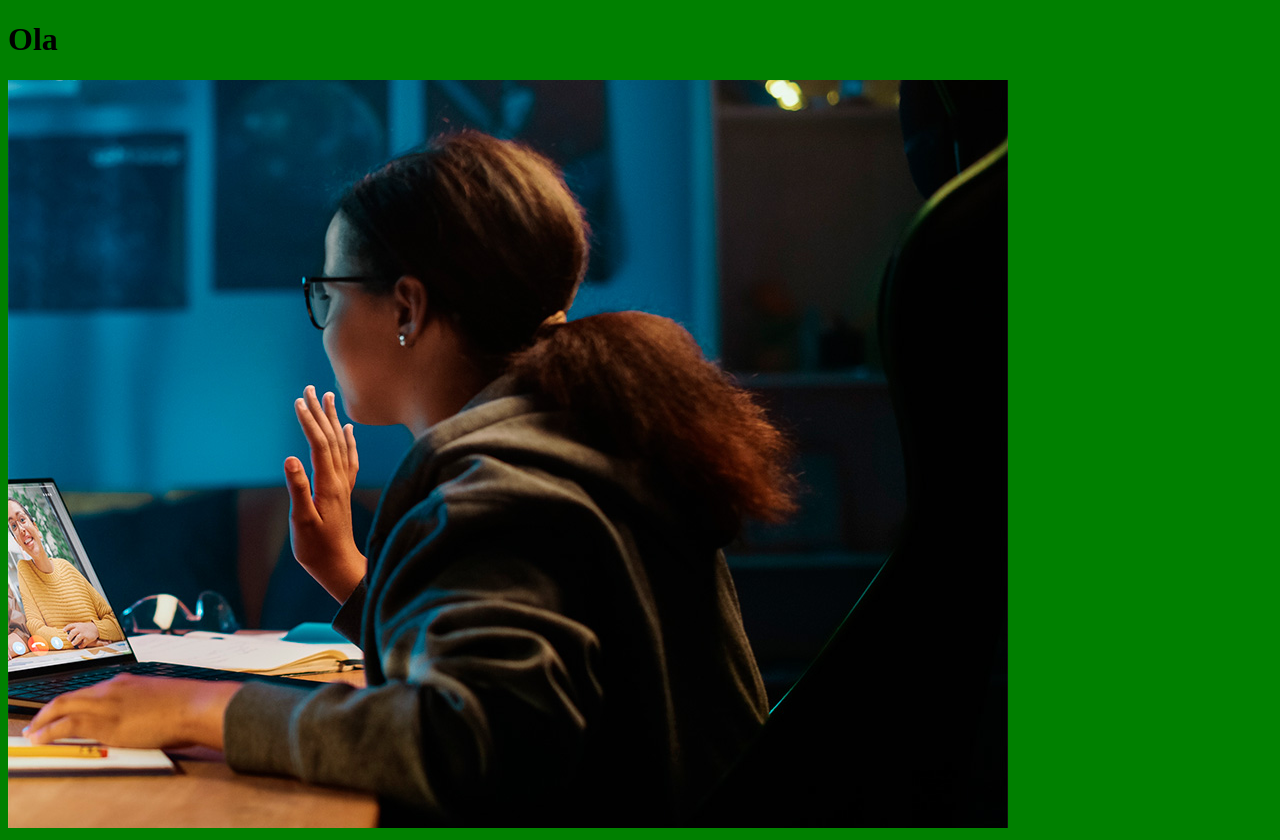
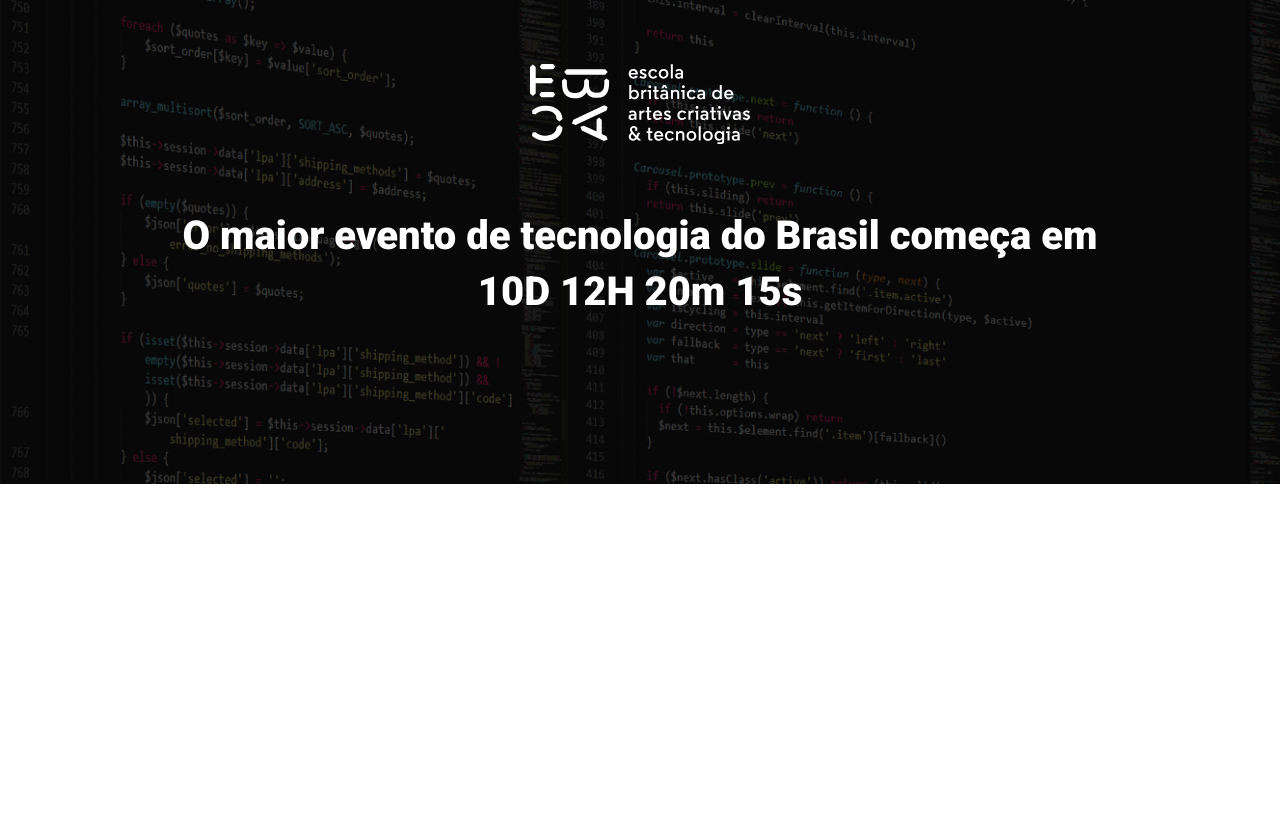
Before and after one commit to Marcel-ORRJ/tech_talks-landing-page, a website built with Parcel: page src/index.html in a window 1280 px wide. After the commit the page ends 800 px from the top, so only its background shows below. Built offline with nearby package versions, Linux system fonts and the light colour scheme.

Commit message:
:bulb: Criando o hero

```diff
--- a/src/index.html
+++ b/src/index.html
@@ -3,14 +3,22 @@
 
 <head>
     <meta charset="UTF-8">
-    <meta name="viewport" content="width=device-width, initial-scale=1.0">
-    <title>Landing Page</title>
+    <meta name="viewport"
+        content="width=device-width, initial-scale=1.0, user-scalable=yes, maximum-scale=2.5, minimum-scale=1">
+    <title>EBAC Tech Talks</title>
+    <link rel="preconnect" href="https://fonts.googleapis.com">
+    <link rel="preconnect" href="https://fonts.gstatic.com" crossorigin>
+    <link href="https://fonts.googleapis.com/css2?family=Roboto:wght@400;700;900&display=swap" rel="stylesheet">
     <link rel="stylesheet" href="styles/main.scss">
 </head>
 
 <body>
-    <h1>Ola</h1>
-    <img src="images/backend.png" alt="">
+    <header class="hero">
+        <div class="container">
+            <img class="hero__logo" src="images/ebac_logo.svg" alt="EBAC">
+            <p class="hero__text">O maior evento de tecnologia do Brasil começa em 10D 12H 20m 15s</p>
+        </div>
+    </header>
     <script src="scripts/main.js"></script>
 </body>
 
--- a/src/scripts/main.js
+++ /dev/null
@@ -1 +0,0 @@
-console.log("Olá mundo");
--- /dev/null
+++ b/src/styles/_hero.scss
@@ -0,0 +1,51 @@
+.hero {
+    padding-top: 64px;
+    padding-bottom: 100px;
+    background-image: url(../images/fundo.png);
+    background-repeat: no-repeat;
+    background-size: cover;
+    position: relative;
+
+    .container {
+        position: relative;
+    }
+
+    &::before {
+        position: absolute;
+        top: 0;
+        left: 0;
+        width: 100%;
+        height: 100%;
+        background-color: #000;
+        content: '';
+        opacity: .7;
+    }
+
+    &__text {
+        margin: 64px 0;
+        font-size: 40px;
+        line-height: 56px;
+        font-weight: 800;
+        text-align: center;
+    }
+
+    &__logo {
+        margin: 0 auto;
+        height: 80px;
+        display: block;
+    }
+
+    @media (max-width: 640px) {
+        padding: 40px 0;
+
+        &__logo {
+            height: 40px;
+        }
+
+        &__text {
+            font-size: 22px;
+            line-height: 24px;
+            margin: 24px 0;
+        }
+    }
+}
--- a/src/styles/main.scss
+++ b/src/styles/main.scss
@@ -1,3 +1,23 @@
-body {
-    background-color: green;
+@use 'hero';
+
+* {
+    margin: 0;
+    padding: 0;
+    box-sizing: border-box;
+    font-family: Roboto, sans-serif;
+    color: #fff;
 }
+
+.container {
+    max-width: 960px;
+    width: 100%;
+    margin: 0 auto;
+
+    @media (max-width: 1024px) {
+        max-width: 90%;
+    }
+
+    @media (max-width: 640px) {
+        max-width: 80%;
+    }
+}
```
